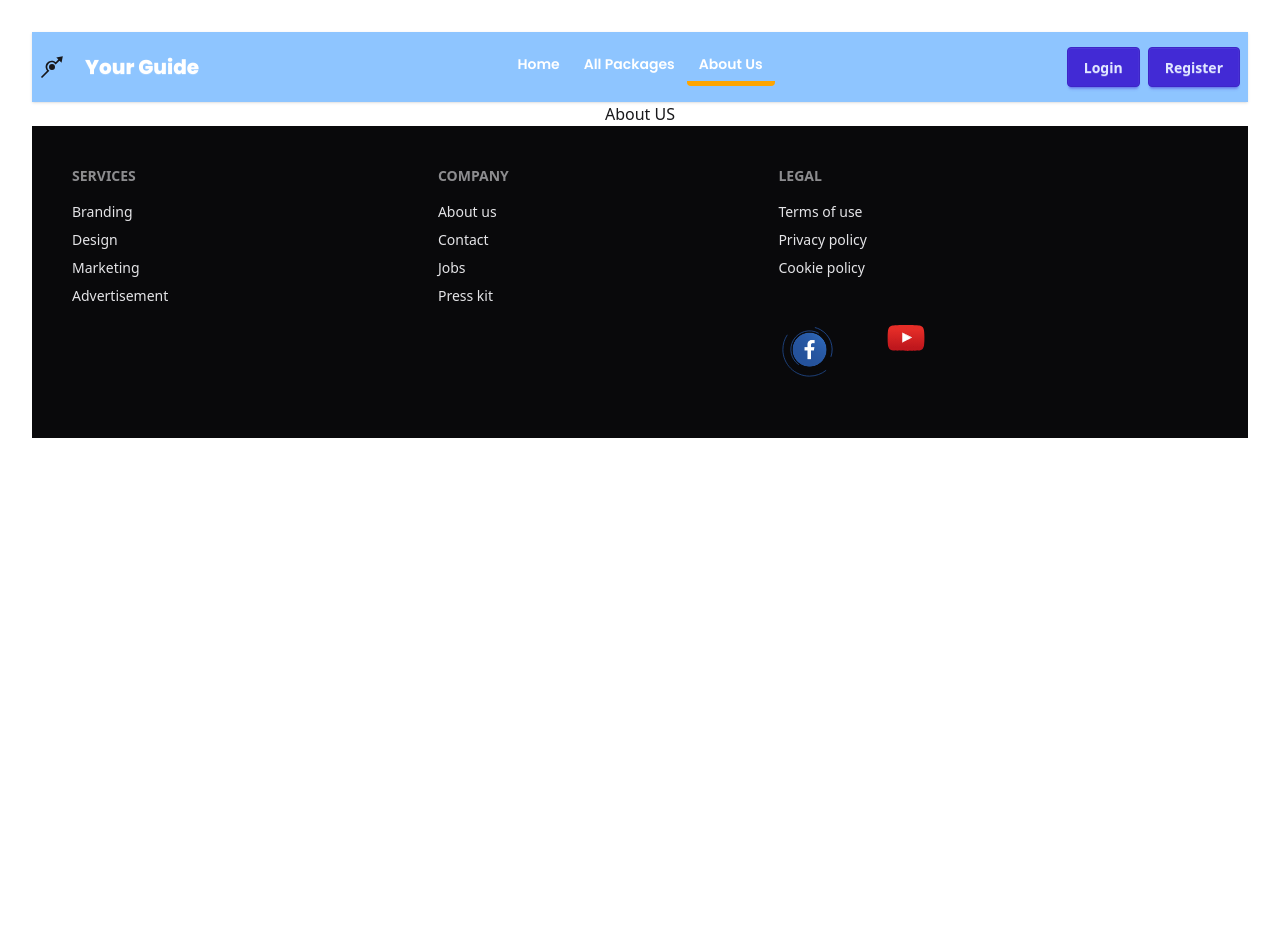
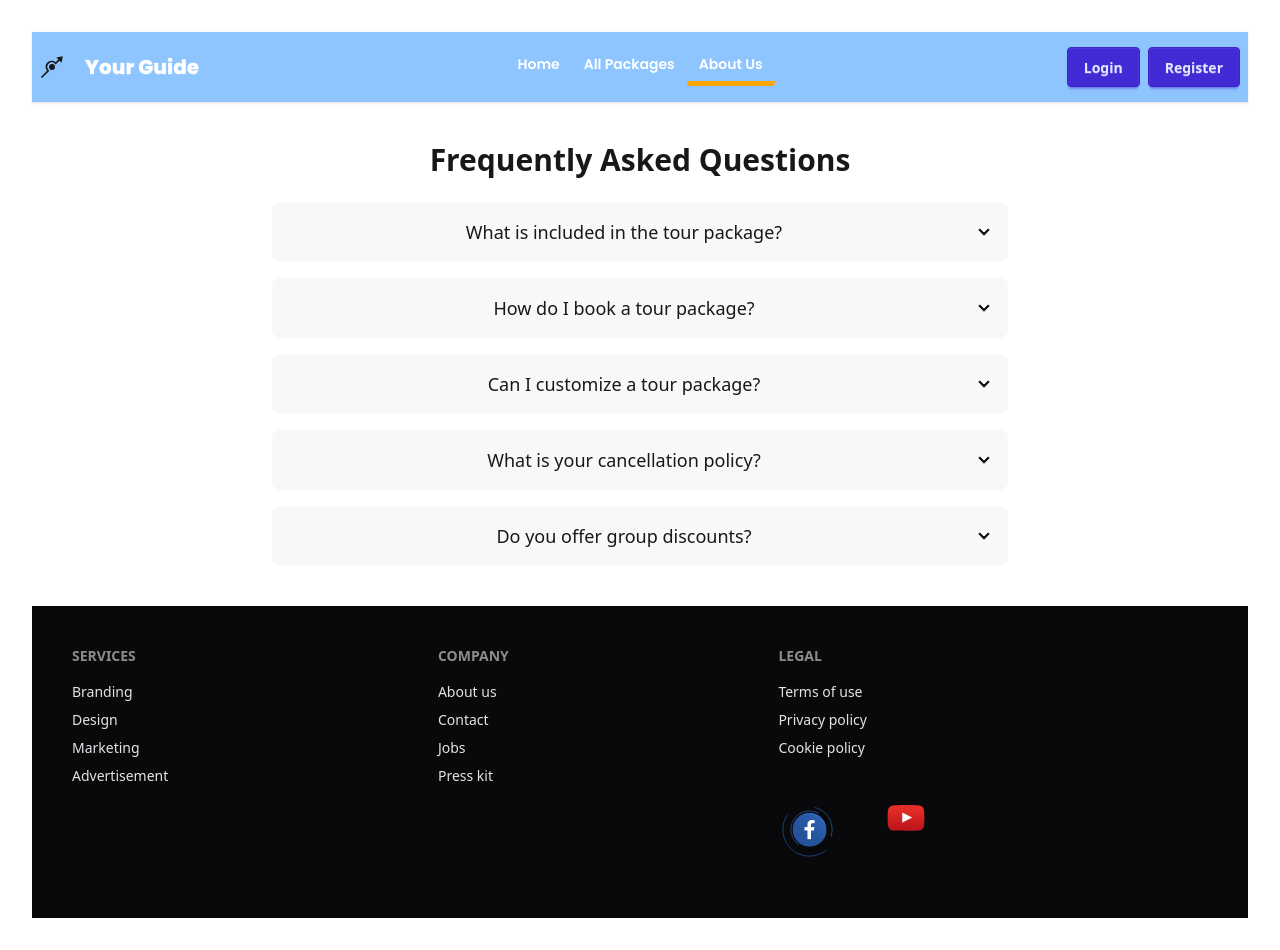
Before and after one commit to AzharChy/Tourist-Package-Client, a React (Vite) app: page /aboutUs in a window 1280 px wide. Before the commit the page ends 800 px from the top, so only its background shows below. Built offline with nearby package versions, Linux system fonts and the light colour scheme; no server answers.

Commit message:
last commit

```diff
--- a/package.json
+++ b/package.json
@@ -16,6 +16,7 @@
     "lottie-react": "^2.4.1",
     "react": "^19.1.0",
     "react-dom": "^19.1.0",
+    "react-fast-marquee": "^1.6.5",
     "react-icons": "^5.5.0",
     "react-router": "^7.6.2",
     "sweetalert2": "^11.22.0",
--- /dev/null
+++ b/public/faqData.js
@@ -0,0 +1,25 @@
+// faqData.js (optional)
+export const faqData = [
+  {
+    question: "What is included in the tour package?",
+    answer: "Each package typically includes transportation, accommodation, guided tours, and selected meals. Specific details are listed on each package page."
+  },
+  {
+    question: "How do I book a tour package?",
+    answer: "Simply click the 'Book Now' button on the package you're interested in, fill out the booking form, and we'll handle the rest!"
+  },
+  {
+    question: "Can I customize a tour package?",
+    answer: "Yes, we offer customization for most packages. Contact us at tour@gmail.com to discuss your preferences and special requests."
+  },
+  {
+    question: "What is your cancellation policy?",
+    answer: "You can cancel up to 7 days before the departure date for a full refund. Cancellations made within 7 days may incur charges."
+  },
+  {
+    question: "Do you offer group discounts?",
+    answer: "Yes, we provide special discounts for groups of 5 or more. Contact us directly for more details and a customized quote."
+  }
+];
+
+export default faqData;
--- a/src/Routes/Home.jsx
+++ b/src/Routes/Home.jsx
@@ -5,6 +5,7 @@ import { Link } from 'react-router';
 import FeaturedPackages from './FeaturedPackages';
 import FlyAir from '../Homepage Component/FlyAir';
 import RaikTicket from '../Homepage Component/RaikTicket';
+import Marquee from "react-fast-marquee";
 
 const Home = () => {
   return (
@@ -15,17 +16,22 @@ const Home = () => {
       </div>
 
       {/* Banner Section */}
-      <div className="hero bg-blue-300 py-10">
+     <div className="hero bg-blue-300 py-10 px-4">
   <div className="hero-content flex-col lg:flex-row gap-10">
     <img
       src={bannerImage}
-            className="max-w-sm rounded-lg shadow-2xl"
+      className="w-full max-w-sm rounded-lg shadow-2xl"
       alt="Banner"
     />
-          <div>
-            <h1 className="text-5xl poppins-bold">Turn Miles Into Memories</h1>
+    <div className="w-full text-center lg:text-left">
+      <h1 className="text-3xl md:text-5xl font-bold poppins-bold">
+        Turn Miles Into Memories
+      </h1>
       <p className="py-6 poppins-light">
-              Every journey holds a story — let yours be unforgettable. Whether you're chasing sunsets on tropical shores or exploring hidden gems off the beaten path, we're here to make every mile count. Start your next adventure with us and create memories that last a lifetime.
+        Every journey holds a story — let yours be unforgettable. Whether you're chasing
+        sunsets on tropical shores or exploring hidden gems off the beaten path, we're
+        here to make every mile count. Start your next adventure with us and create
+        memories that last a lifetime.
       </p>
       <Link to="/allPackages">
         <button className="btn btn-primary">Explore All Packages</button>
@@ -33,6 +39,7 @@ const Home = () => {
     </div>
   </div>
 </div>
+
 
       <div>
         {/* Featured Packages Section */}
@@ -44,6 +51,13 @@ const Home = () => {
         <div>
           <RaikTicket></RaikTicket>
         </div>
+        <div>
+           <Marquee gradient={false} speed={50} pauseOnHover={true}>
+        <span className="text-blue-700 font-medium text-lg">
+          Thanks for visiting our website. For any info contact us — tour@gmail.com
+        </span>
+      </Marquee>
+        </div>
     </div>
   );
 };
--- a/src/Routes/Pages/AboutUs.jsx
+++ b/src/Routes/Pages/AboutUs.jsx
@@ -1,10 +1,28 @@
 import React from 'react';
+import faqData from '../../../public/faqData';
+// import faqData from ''
 
 const AboutUs = () => {
     return (
-        <div>
-            About US
-        </div>
+        <div className="max-w-3xl mx-auto px-4 py-10">
+      <h2 className="text-3xl font-semibold text-center mb-6">Frequently Asked Questions</h2>
+      <div className="space-y-4">
+        {faqData.map((faq, index) => (
+          <div
+            key={index}
+            className="collapse collapse-arrow bg-base-200"
+          >
+            <input type="checkbox" name={`faq-${index}`} />
+            <div className="collapse-title text-lg font-medium">
+              {faq.question}
+            </div>
+            <div className="collapse-content text-gray-700">
+              <p>{faq.answer}</p>
+            </div>
+          </div>
+        ))}
+      </div>
+    </div>
     );
 };
 
```
Also changed, not shown: 2 other files (tests, documents, lock files or other folders). Lines whose indentation alone changed are shown as unchanged.
